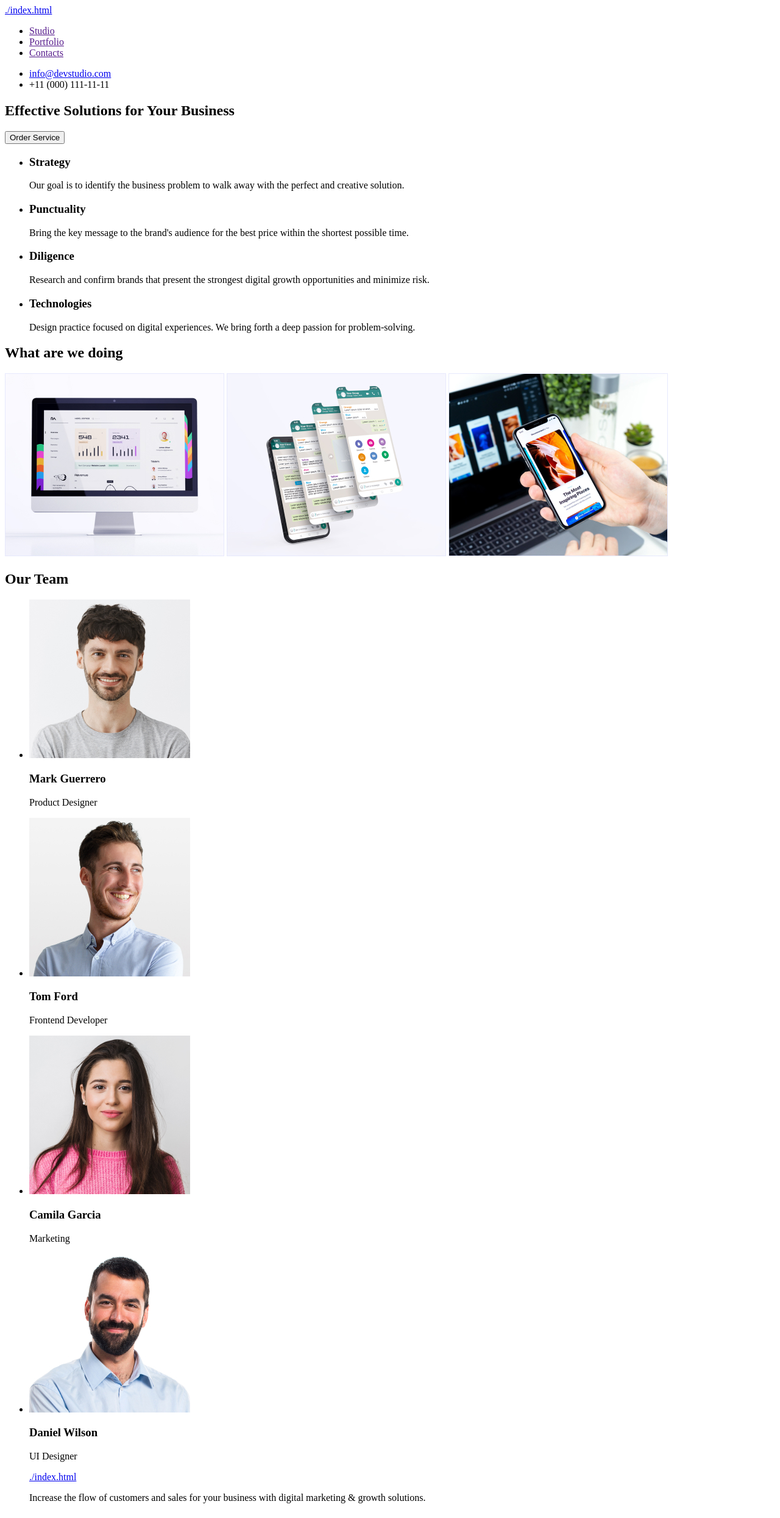
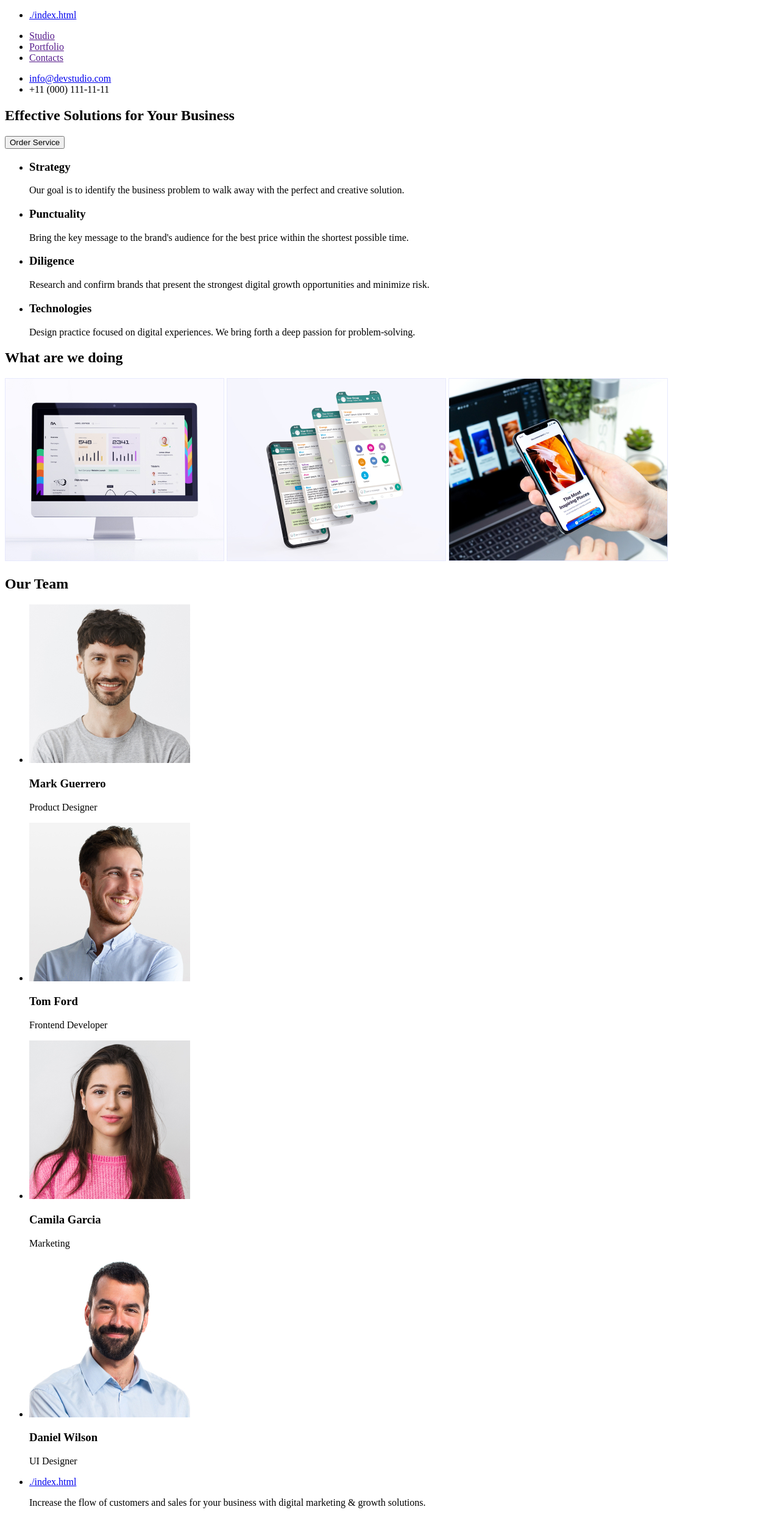
Before and after one commit to gritchin-artur/goit-markup-hw-01, a plain HTML site: page index.html in a window 1280 px wide. Shown: the whole page at 61% size. Drawn offline with Linux system fonts and the light colour scheme.

Commit message:
Update index.html

```diff
--- a/index.html
+++ b/index.html
@@ -10,7 +10,9 @@
     <!-- Hat site -->
     <header>
       <nav>
-        <a href="./index.html">./index.html</a>
+        <ul>
+          <li><a href="./index.html">./index.html</a></li>
+        </ul>
 
         <ul>
           <li><a href="">Studio</a></li>
@@ -107,9 +109,7 @@
 
     <footer>
       <ul>
-        <nav>
-          <a href="./index.html">./index.html</a>
-        </nav>
+        <li><a href="./index.html">./index.html</a></li>
         <p>
           Increase the flow of customers and sales for your business with
           digital marketing & growth solutions.
```
